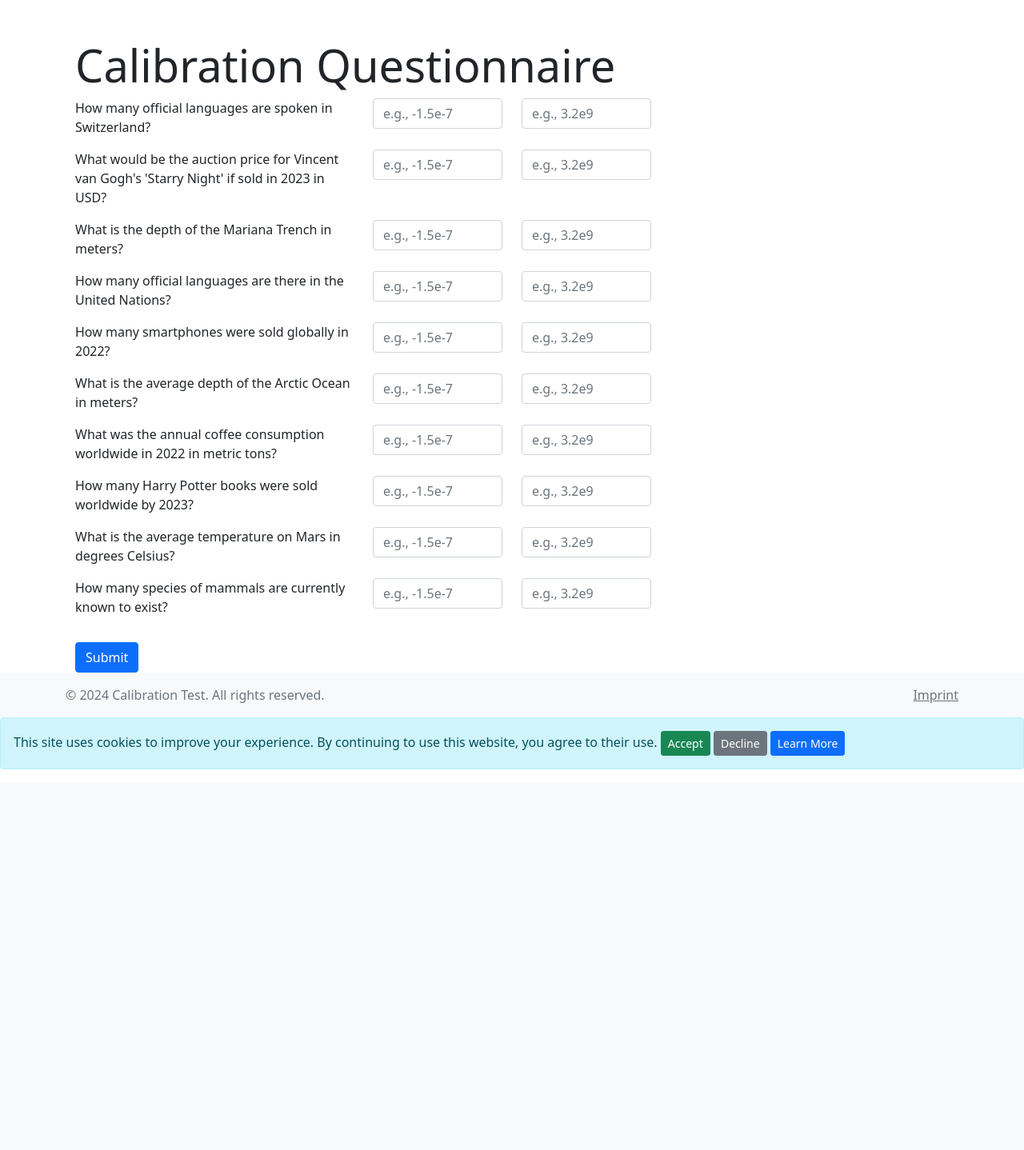
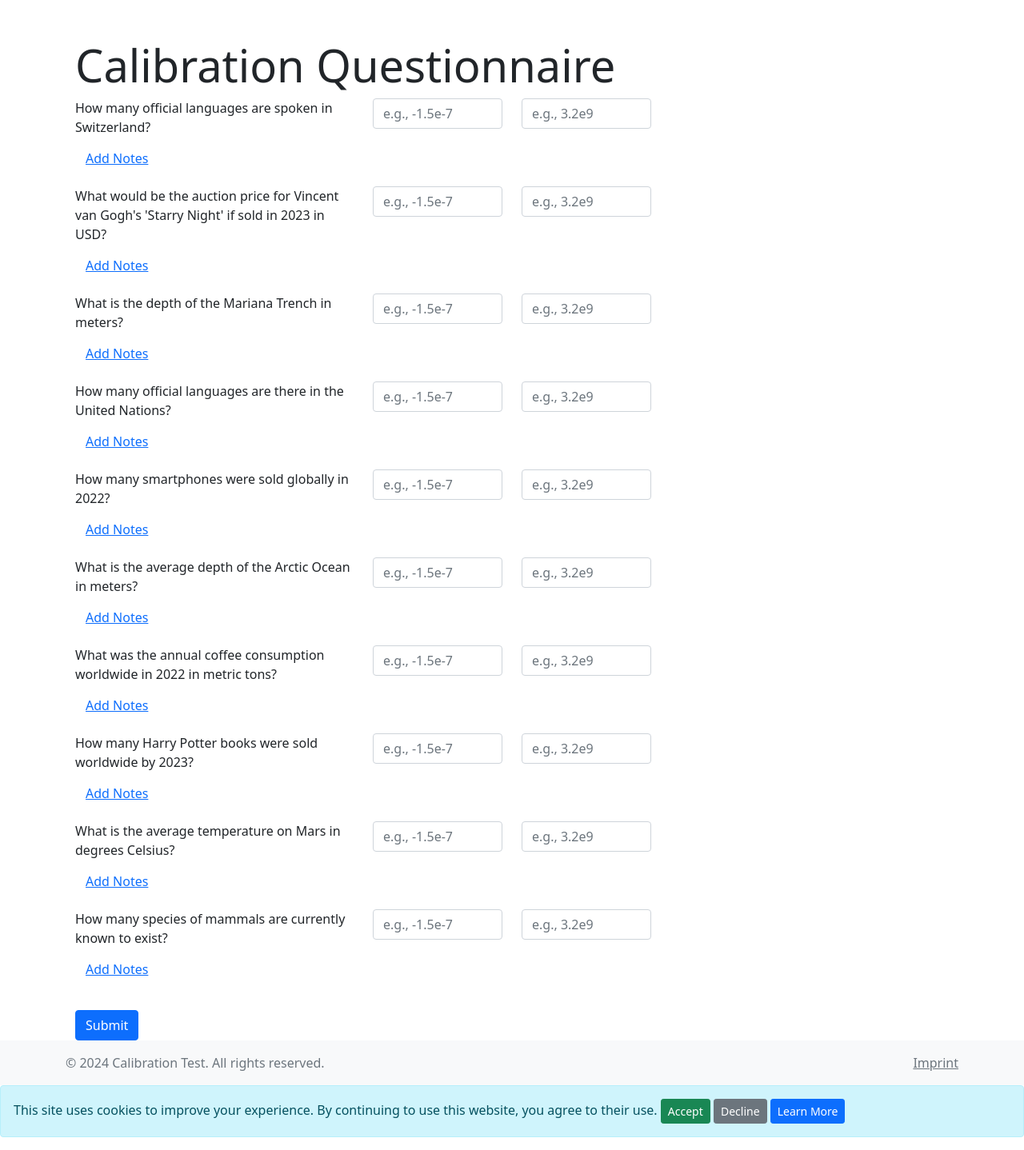
Before and after one commit to mmgutsche/calibration_website, a FastAPI app: page /questionnaire in a window 1280 px wide. Shown: the part 56-1494 px from the top of the page at 80% size. Before the commit the page ends 1018 px from the top, so only its background shows below. Run offline with FastAPI, Linux system fonts and the light colour scheme; some libraries are stand-ins or nearby versions.

```diff
--- a/calibration_website/main.py
+++ b/calibration_website/main.py
@@ -9,7 +9,7 @@ from calibration_website.auth import (
 )
 from calibration_website.database import get_session
 from calibration_website.models import User, Score
-from calibration_website.schemas import UserCreate, UserOut
+from calibration_website.schemas import UserCreate, UserOut, ScoreOut
 from sqlalchemy.ext.asyncio import AsyncSession
 from sqlalchemy import select, delete
 import os
@@ -201,6 +201,26 @@ async def delete_profile(
     return JSONResponse(content={"detail": "User profile deleted successfully"})
 
 
+@app.get("/api/score-history", response_model=list[ScoreOut])
+async def get_score_history(request: Request, db: AsyncSession = Depends(get_session)):
+    if not request.session.get("is_authenticated"):
+        raise HTTPException(status_code=403, detail="Not authenticated")
+
+    username = request.session.get("username")
+    result = await db.execute(select(User).where(User.username == username))
+    user = result.scalars().first()
+
+    if not user:
+        raise HTTPException(status_code=404, detail="User not found")
+
+    scores_result = await db.execute(
+        select(Score).where(Score.user_id == user.id).order_by(Score.date.desc())
+    )
+    scores = scores_result.scalars().all()
+
+    return scores
+
+
 @app.get("/check-auth")
 async def check_auth(request: Request):
     is_authenticated = request.session.get("is_authenticated", False)
@@ -267,7 +287,7 @@ async def how_to_improve(request: Request, user=Depends(get_user)):
 
 
 @app.post("/submit")
-async def submit(request: Request):
+async def submit(request: Request, db: AsyncSession = Depends(get_session)):
     data = await request.json()
 
     error_response = validate_input_data(data)
@@ -282,13 +302,12 @@ async def submit(request: Request):
     # Save results to database if user is authenticated
     username = request.session.get("username")
     if username:
-        db = await get_session()
         result = await db.execute(select(User).where(User.username == username))
         user = result.scalars().first()
         db_score = Score(score=score, details=detailed_results, user_id=user.id)
         db.add(db_score)
         await db.commit()
-        db.refresh(db_score)
+        await db.refresh(db_score)
 
     response_data = {
         "score": float(score),
--- a/static/js/questionnaire.js
+++ b/static/js/questionnaire.js
@@ -26,14 +26,40 @@ document.addEventListener('DOMContentLoaded', () => {
                     <div class="col-md-2">
                         <input type="text" name="upper_${index}" class="form-control number-input" placeholder="e.g., 3.2e9">
                     </div>
-                    <div class="col-md-4 result-container d-none"> <!-- Placeholder for results -->
+                    <div class="col-md-4 result-container d-none">
                         <!-- Result will be dynamically inserted here -->
+                    </div>
+                    <div class="col-md-12 mt-2">
+                        <button type="button" class="btn btn-link toggle-notes">Add Notes</button>
+                        <textarea name="note_${index}" class="form-control note-input d-none" placeholder="Add your notes here (this will not be submitted)" rows="1"></textarea>
                     </div>
                 </div>
             `;
                 container.innerHTML += questionHtml;
             });
 
+            // Add event listener for toggling the note field
+            document.querySelectorAll('.toggle-notes').forEach(button => {
+                button.addEventListener('click', function () {
+                    const textarea = this.nextElementSibling;
+                    if (textarea.classList.contains('d-none')) {
+                        textarea.classList.remove('d-none');
+                        this.textContent = 'Hide Notes';
+                        textarea.focus(); // Optional: focus the textarea when expanded
+                    } else {
+                        textarea.classList.add('d-none');
+                        this.textContent = 'Add Notes';
+                    }
+                });
+            });
+
+            // Add event listener for expanding textareas
+            document.querySelectorAll('.note-input').forEach(textarea => {
+                textarea.addEventListener('input', function () {
+                    this.style.height = 'auto'; // Reset the height
+                    this.style.height = this.scrollHeight + 'px'; // Set the height to match the content
+                });
+            });
 
             document.querySelectorAll('.number-input').forEach(input => {
                 input.addEventListener('input', function () {
@@ -65,8 +91,9 @@ document.addEventListener('DOMContentLoaded', () => {
         let allFieldsFilled = true;
         let answers = {};
 
-        // Check if all fields are filled
+        // Check if all fields are filled (excluding notes)
         for (let [key, value] of formData.entries()) {
+            if (key.startsWith('note_')) continue; // Skip notes
             if (value === "") {
                 allFieldsFilled = false;
                 break;
@@ -89,7 +116,7 @@ document.addEventListener('DOMContentLoaded', () => {
             // Hide error banner if previously shown
             hideError();
 
-            // Submit the form data
+            // Submit the form data (excluding notes)
             console.log('Submitting answers:', answers); // Debugging statement
             fetch('/submit', {
                 method: 'POST',
@@ -126,6 +153,11 @@ document.addEventListener('DOMContentLoaded', () => {
             input.disabled = true;
         });
 
+        // Disable all note fields
+        document.querySelectorAll('#calibrationForm .note-input').forEach(input => {
+            input.disabled = true;
+        });
+
         // Hide the submit button
         document.querySelector('#calibrationForm button[type="submit"]').style.display = 'none';
 
@@ -150,10 +182,7 @@ document.addEventListener('DOMContentLoaded', () => {
             resultContainer.innerHTML = `<span class="${colorClass}">${item.correct_answer}</span>`;
             resultContainer.classList.remove('d-none');
         });
-
     }
-
-
 
     function displayError(message) {
         console.error(message); // Debugging statement
@@ -168,6 +197,4 @@ document.addEventListener('DOMContentLoaded', () => {
         errorBanner.classList.add('d-none');
         errorBanner.innerText = '';
     }
-
-
 });
```
Also changed, not shown: static/js/profile.js (+3 -7 lines), templates/profile.html (+21 -0 lines).
